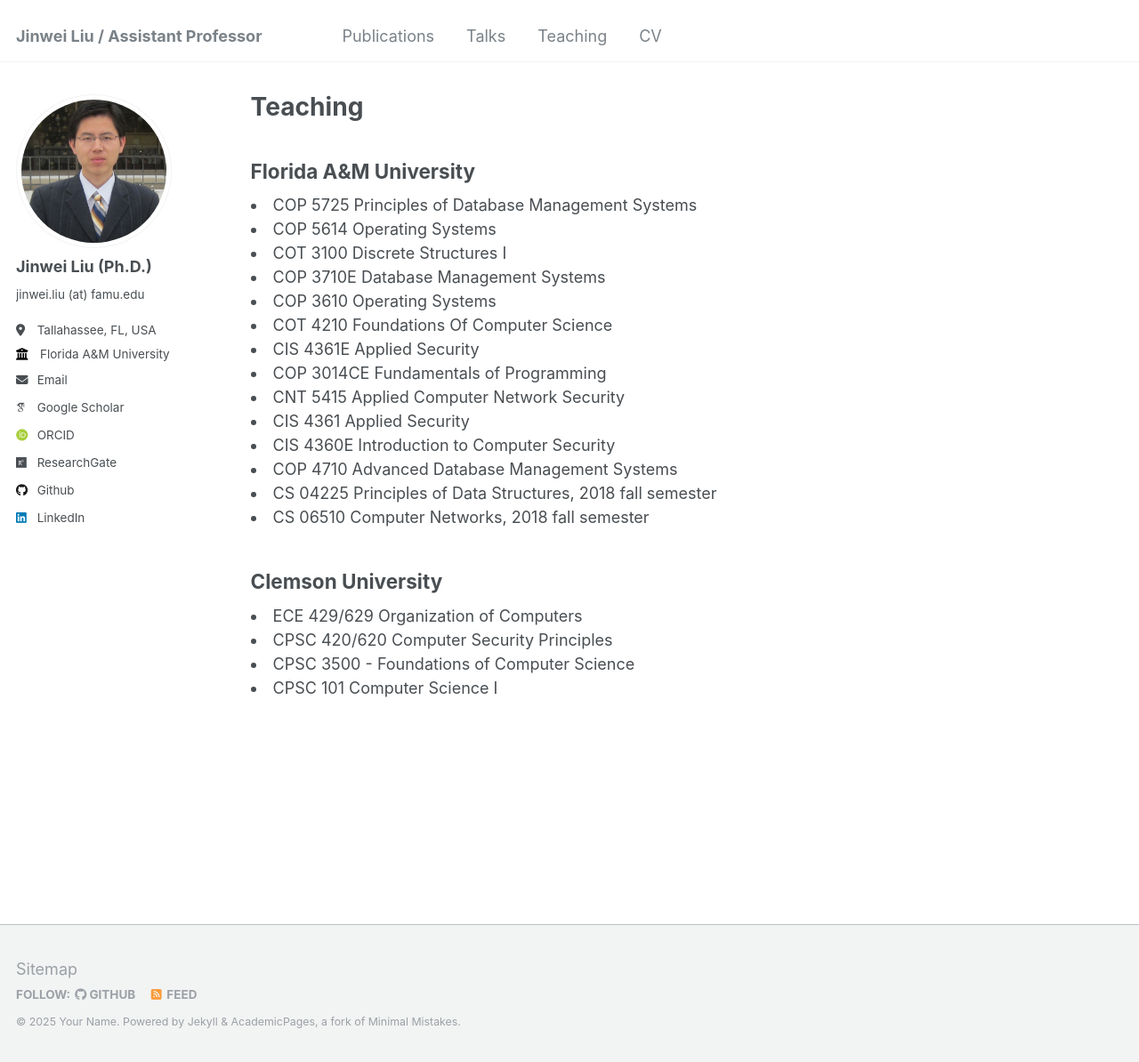
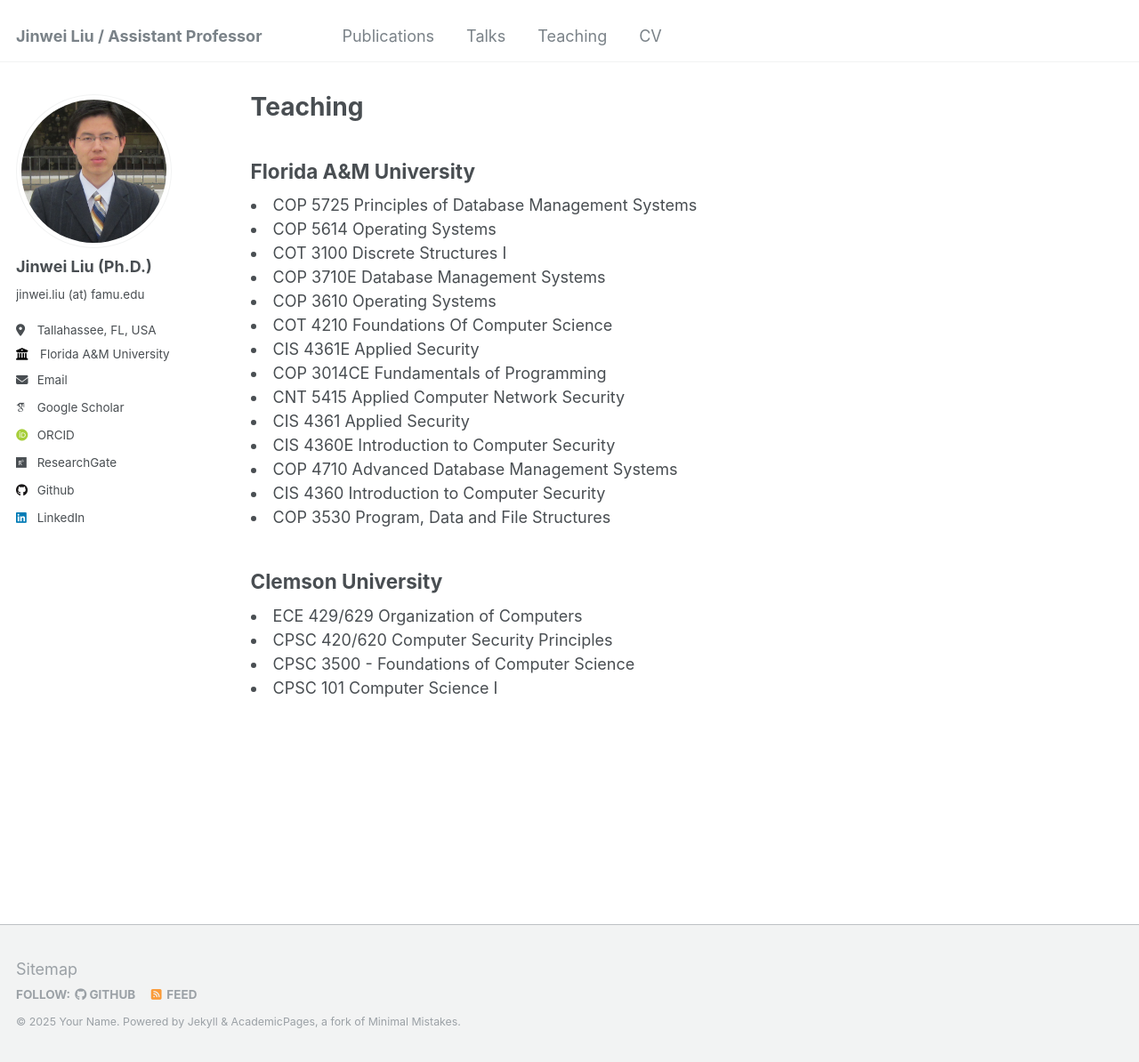
Before and after one commit to jinweiliucu/jinweiliucu.github.io, a Jekyll site: the page built from _pages/teaching.html, in a window 1280 px wide and 1194 px high. Shown: the whole window at 89% size. Built offline with Jekyll 4.4.1, drawn with Linux system fonts in a browser that asks for light colours; some web fonts are replaced.

Commit message:
Update teaching.html

```diff
--- a/_pages/teaching.html
+++ b/_pages/teaching.html
@@ -56,11 +56,11 @@ author_profile: true
     </li>
 
     <li>
-    CS 04225 Principles of Data Structures, 2018 fall semester
+    CIS 4360 Introduction to Computer Security
     </li>
 
     <li>
-    CS 06510  Computer Networks, 2018 fall semester
+    COP 3530 Program, Data and File Structures
     </li>
 
 
```
